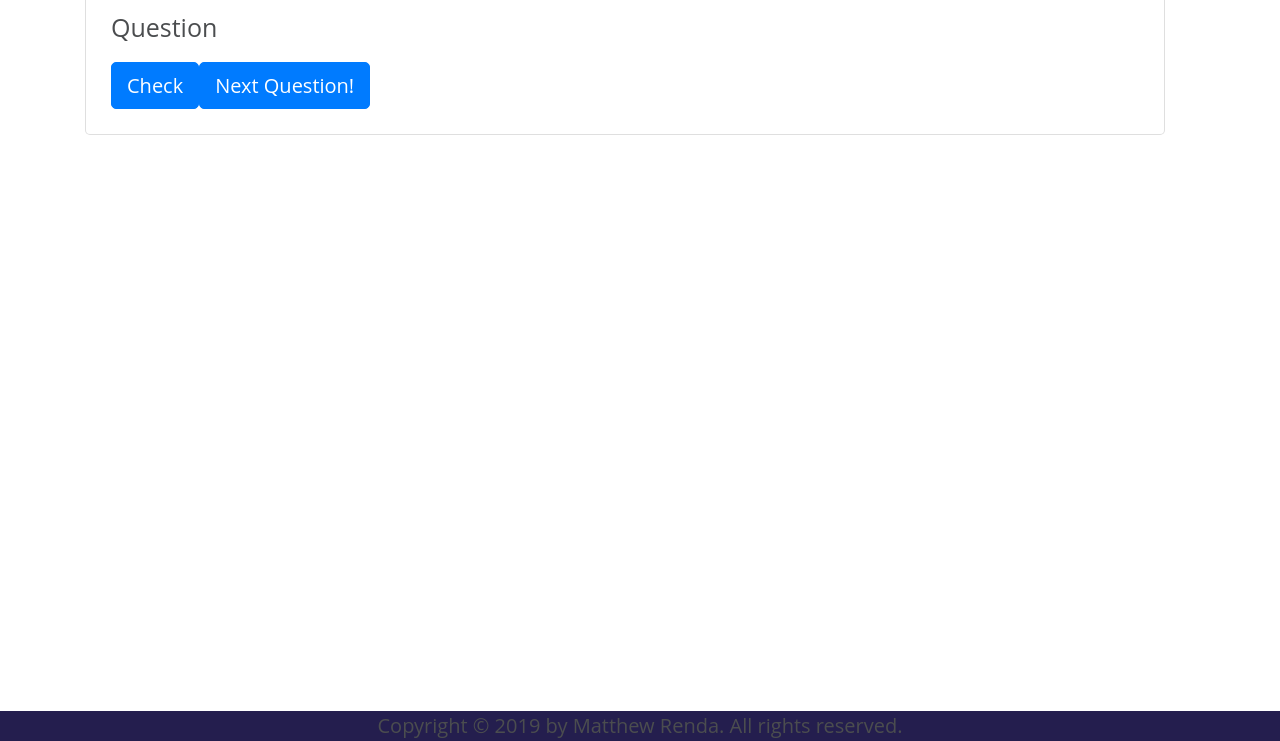
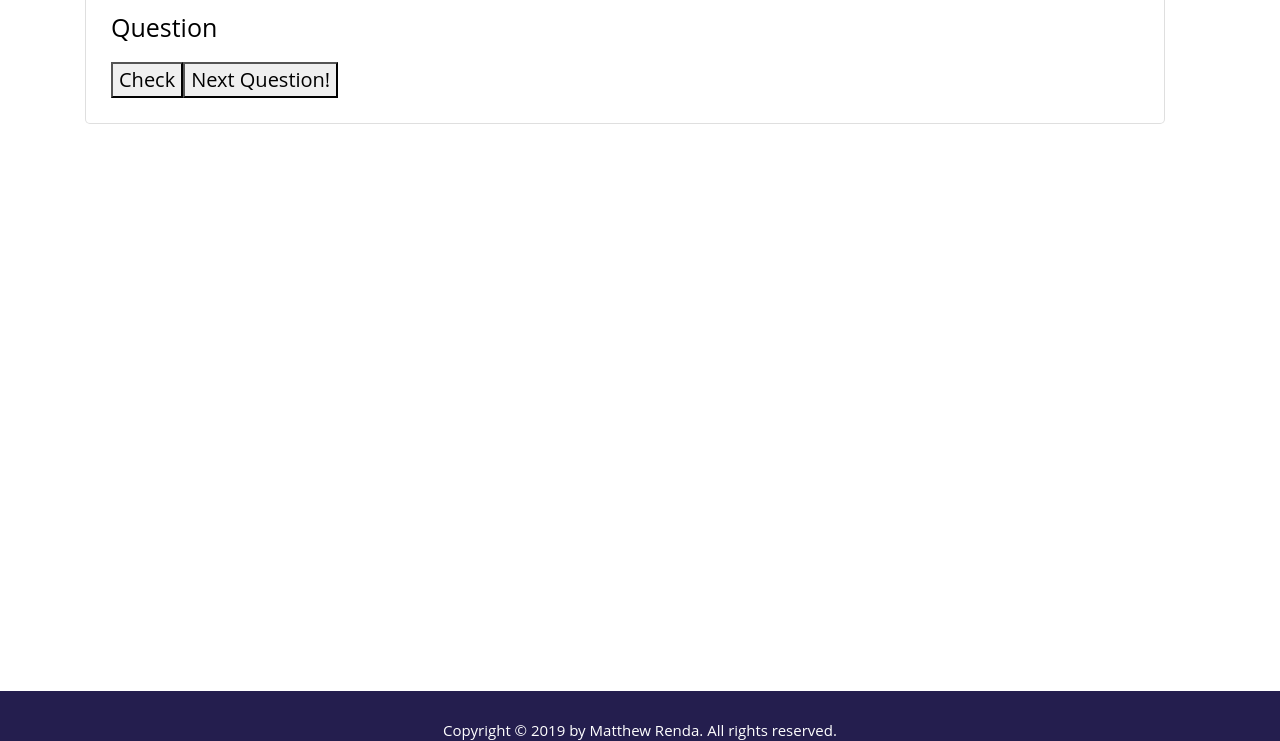
Before and after one commit to MattRenda/InterviewBuddy, a React app in the folder client/: page /deck in a window 1280 px wide. Shown: the part 59-800 px from the top of the page. Built offline with nearby package versions, Linux system fonts and the light colour scheme; no server answers.

Commit message:
commit css

```diff
--- a/client/src/components/Deck.js
+++ b/client/src/components/Deck.js
@@ -46,9 +46,6 @@ class Deck extends Component{
 
 
     render(){
-        const style = {
-            marginTop: '50px'
-        }
 
         return (
             <div>
@@ -63,8 +60,8 @@ class Deck extends Component{
                                        <div style={{
                                            display: this.state.display}}>{this.state.answer}</div>
                                      </Card.Text>
-                                     <Button variant="primary" onClick={this.showAnswer}>Check</Button>
-                                    <Button variant="primary" onClick={this.callQuestion}>Next Question!</Button>
+                                     <button variant="primary" onClick={this.showAnswer}>Check</button>
+                                    <button variant="primary" onClick={this.callQuestion}>Next Question!</button>
                                 </Card.Body>
                             </Card>
                         </Col>
--- a/client/src/components/Footer.js
+++ b/client/src/components/Footer.js
@@ -4,7 +4,7 @@ export const Footer = () => {
 
     return (
         <footer className="footer-color ">
-            <div className="text-center">Copyright © 2019 by Matthew Renda. All rights reserved.</div>
+            <div className="text-center footer-txt">Copyright © 2019 by Matthew Renda. All rights reserved.</div>
         </footer>
 
     )
--- a/client/src/components/Home.js
+++ b/client/src/components/Home.js
@@ -40,9 +40,6 @@ class Home extends Component {
         this.setState(this.baseState)
     }
     render() {
-        const style = {
-            marginTop: '50px'
-        }
 
         return (
             <div>
@@ -77,7 +74,7 @@ class Home extends Component {
 
                     </form>
 
-                    <div className="buttons"><button variant="info" href="/deck">Time to study!</button>
+                    <div className="buttons"><button><a style={{textDecoration:'none', color:'black'}} href="/deck">Time to study!</a></button>
                     </div>
 
 
--- a/client/src/index.css
+++ b/client/src/index.css
@@ -40,13 +40,13 @@ width: 50%;
     font-weight: 100;
     display: inline;
     position: absolute;
-    right: 10%;
+    right: 5%;
     bottom: 0px;
 }
 
 *{
     font-family: Open Sans, sans-serif;
-    color:rgb(75, 77, 79);
+    color:rgb(0, 0, 0);
     font-size: 20px;
  }
 
@@ -55,10 +55,18 @@ width: 50%;
     position: absolute;
     bottom: 0px;
     width: 100%;
+    height: 50px;
 }
 .text-center{
     text-align: center;
+}
 
+.footer-txt{
+    color: white;
+    font-size: 75%;
+    bottom: 0px;
+    position: absolute;
+    width: 100%;
 }
  .header-color{
      background-color: #CE6C47;
```
